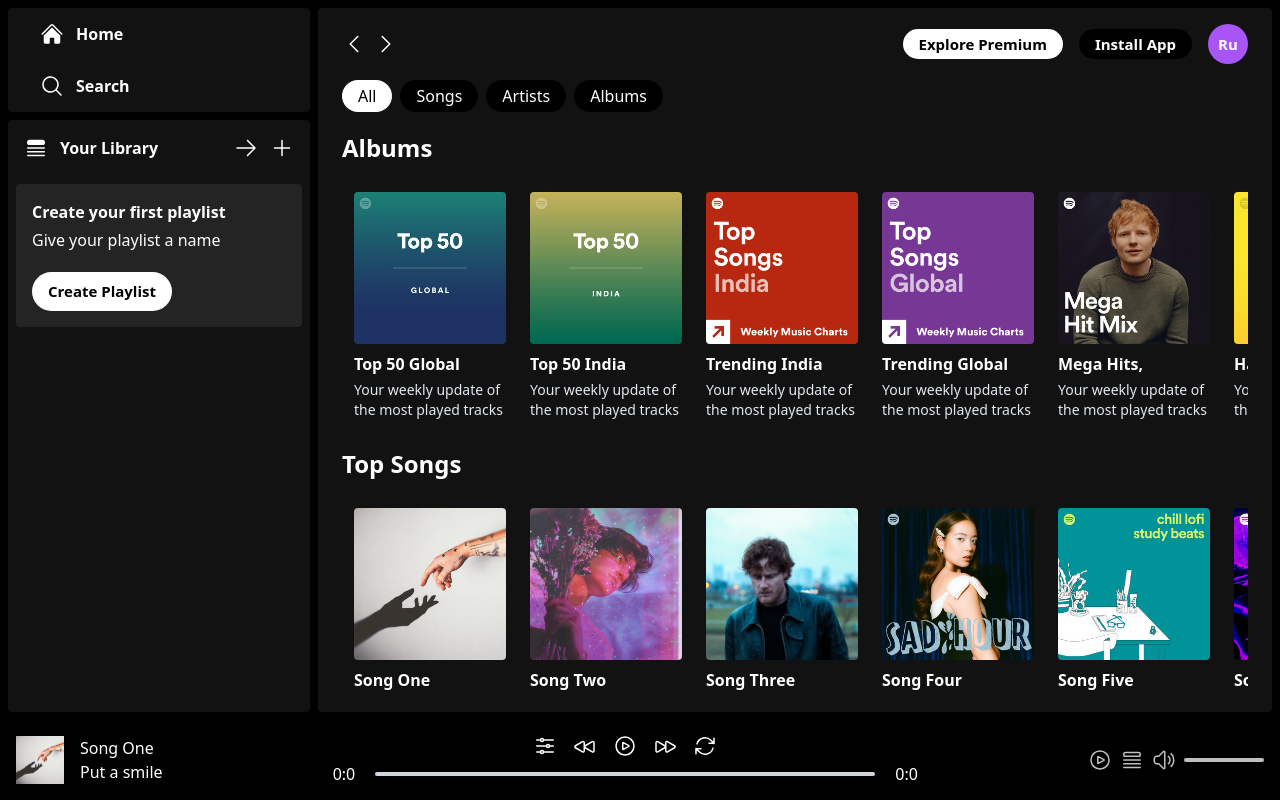
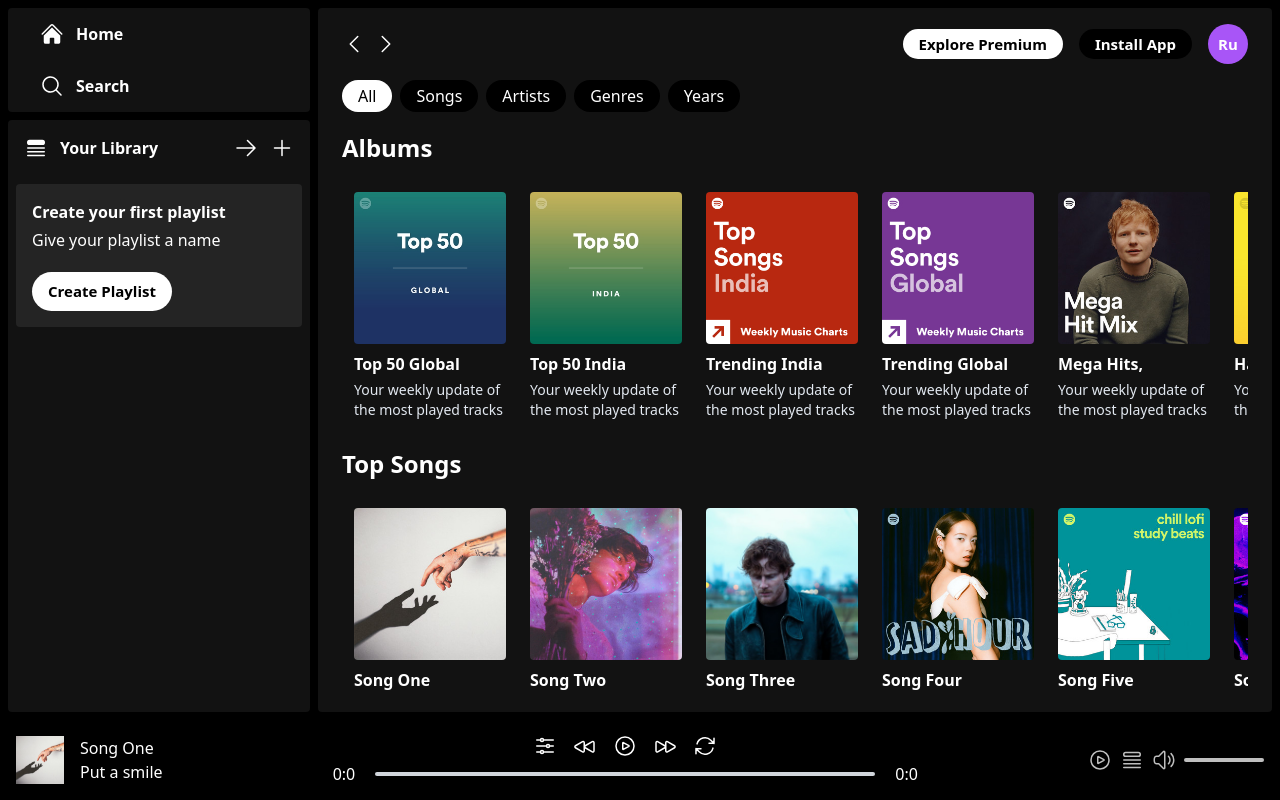
Before and after one commit to zafar-m3n/DreamScape, a React (Vite) app: page / in a window 1280 px wide. Built offline with nearby package versions, Linux system fonts and the light colour scheme.

Commit message:
Small Change

```diff
--- a/src/components/Navbar.jsx
+++ b/src/components/Navbar.jsx
@@ -61,7 +61,10 @@
           Artists
         </p>
         <p className="bg-black text-white px-4 py-1 rounded-2xl cursor-pointer">
-          Albums
+          Genres
+        </p>
+        <p className="bg-black text-white px-4 py-1 rounded-2xl cursor-pointer">
+          Years
         </p>
       </div>
     </>
```
